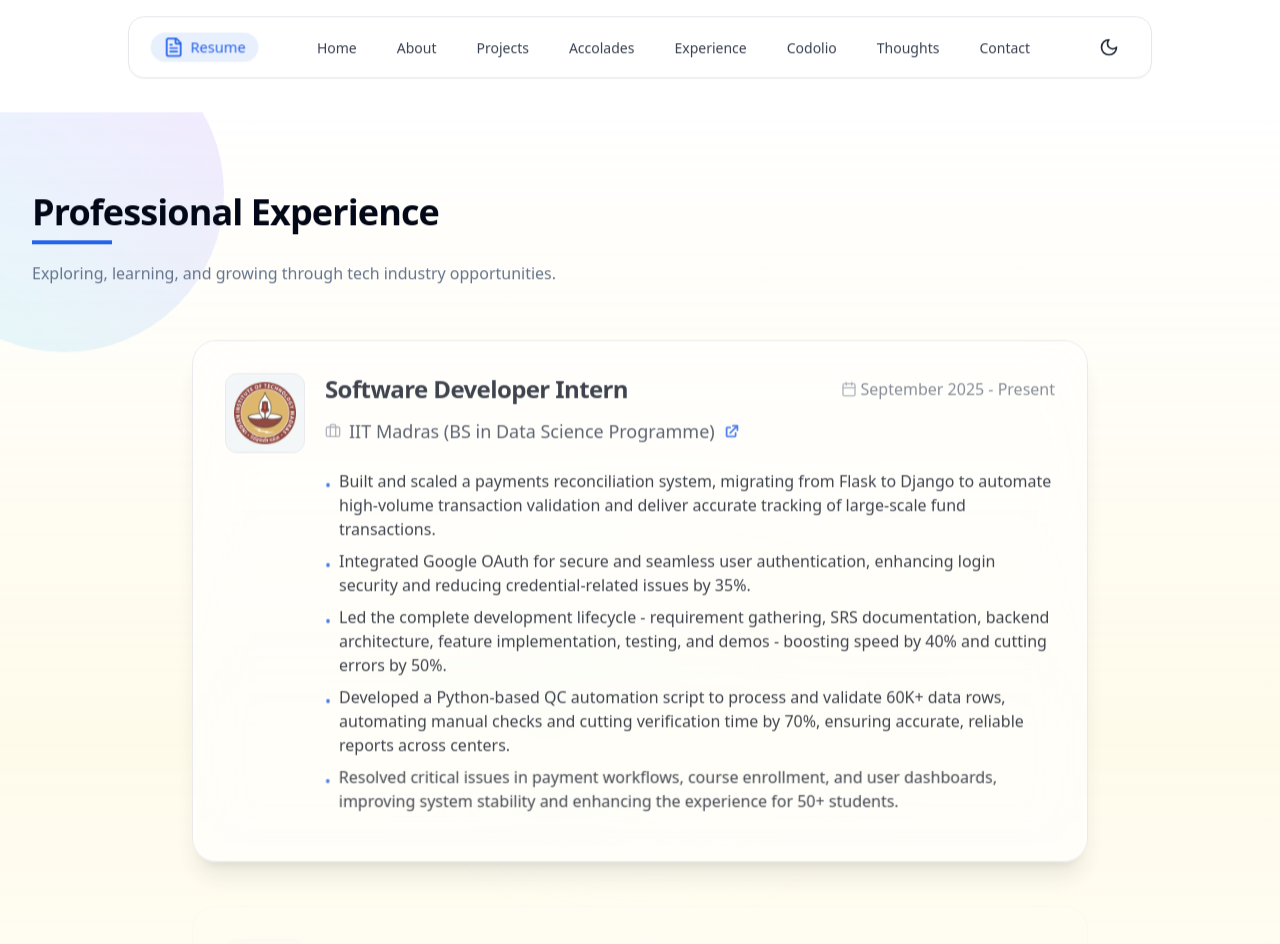
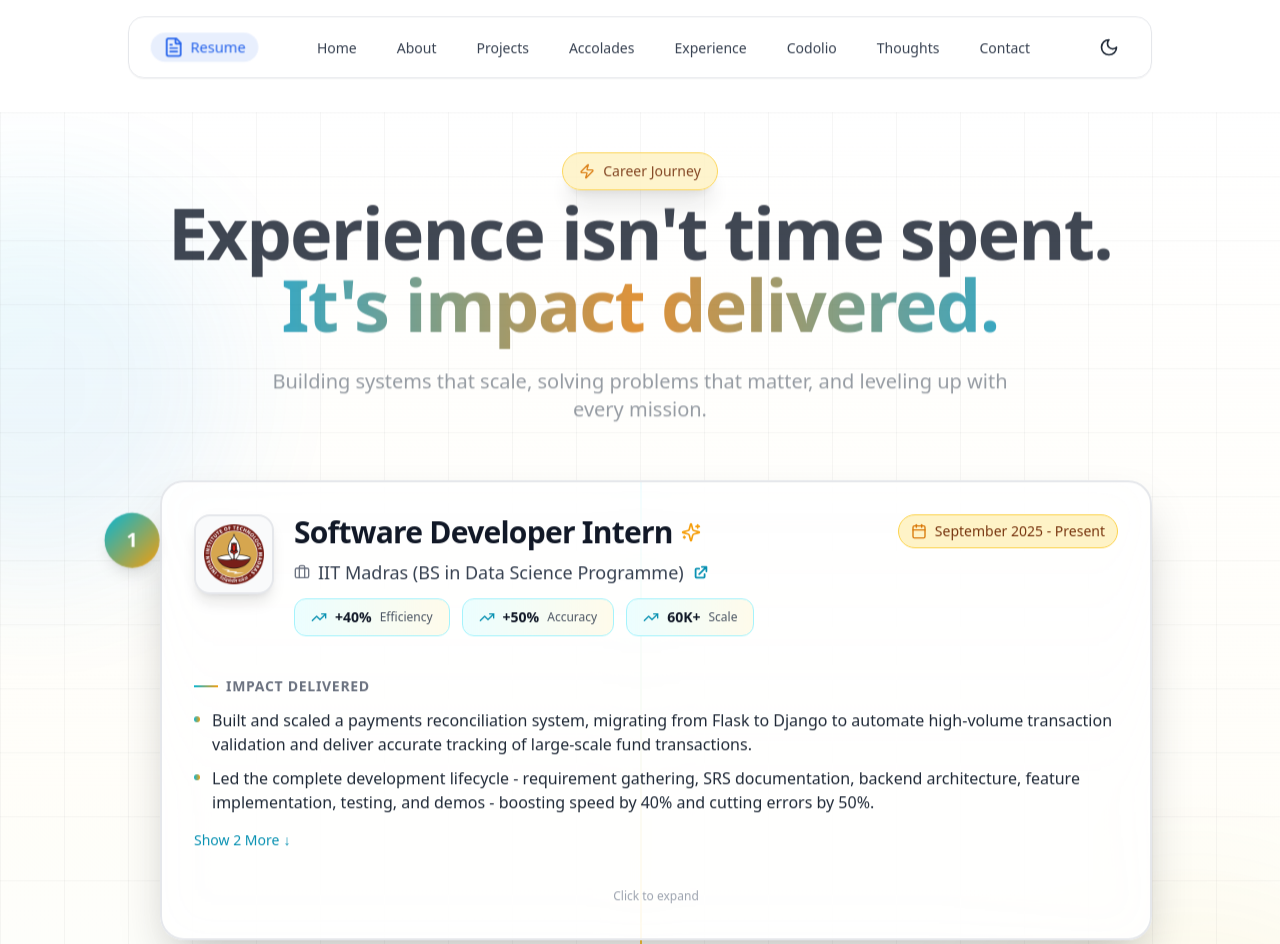
Before and after one commit to Mahadevan2005/Latest_Portfolio, a React (Vite) app: page /experience in a window 1280 px wide. Shown: the top 944 px of the page. Built offline with nearby package versions, Linux system fonts and the light colour scheme.

Commit message:
updated experience section

```diff
--- a/src/components/Experience/ExperienceCard.tsx
+++ b/src/components/Experience/ExperienceCard.tsx
@@ -1,6 +1,7 @@
-import { Briefcase, Calendar } from "lucide-react";
+import { Briefcase, Calendar, TrendingUp, Sparkles } from "lucide-react";
 import { motion } from "framer-motion";
-import { HiExternalLink } from "react-icons/hi"
+import { HiExternalLink } from "react-icons/hi";
+import { useState } from "react";
 
 export interface ExperienceProps {
   id: number;
@@ -10,6 +11,8 @@ export interface ExperienceProps {
   duration: string;
   description: string[];
   website?: string;
+  skills?: string[];
+  metrics?: Record<string, string>;
 }
 
 interface ExperienceCardProps {
@@ -18,21 +21,42 @@ interface ExperienceCardProps {
 }
 
 const ExperienceCard = ({ experience, index }: ExperienceCardProps) => {
+  const [isExpanded, setIsExpanded] = useState(false);
+
   return (
     <motion.div
-      initial={{ opacity: 0, y: 30 }}
-      whileInView={{ opacity: 1, y: 0 }}
+      initial={{ opacity: 0, x: index % 2 === 0 ? -50 : 50 }}
+      whileInView={{ opacity: 1, x: 0 }}
       viewport={{ once: true }}
-      transition={{ duration: 0.6, delay: index * 0.15 }}
-      className="group w-full sm:max-w-4xl mx-auto bg-white/80 dark:bg-gray-900/70 backdrop-blur-xl rounded-3xl border border-gray-200 dark:border-gray-800 shadow-xl hover:shadow-2xl hover:scale-[1.03] transition-all duration-300 p-6 sm:p-8"
+      transition={{ duration: 0.7, delay: index * 0.15 }}
+      className="group relative w-full sm:max-w-5xl mx-auto"
     >
+      {/* Chapter Number Badge */}
+      <motion.div
+        initial={{ scale: 0 }}
+        whileInView={{ scale: 1 }}
+        viewport={{ once: true }}
+        transition={{ duration: 0.5, delay: index * 0.15 + 0.3 }}
+        className="absolute -left-4 sm:-left-6 top-8 w-12 h-12 sm:w-14 sm:h-14 rounded-full bg-gradient-to-br from-cyan-500 to-amber-500 dark:from-cyan-600 dark:to-amber-600 flex items-center justify-center text-white font-bold text-lg sm:text-xl shadow-lg z-10"
+      >
+        {index + 1}
+      </motion.div>
+
+      <motion.div
+        className="bg-white/90 dark:bg-gray-900/90 backdrop-blur-xl rounded-3xl border-2 border-gray-200 dark:border-gray-800 shadow-2xl hover:shadow-3xl transition-all duration-500 p-6 sm:p-8 ml-6 sm:ml-8 cursor-pointer overflow-hidden"
+        whileHover={{ scale: 1.02, borderColor: "rgba(6, 182, 212, 0.5)" }}
+        onClick={() => setIsExpanded(!isExpanded)}
+      >
+      {/* Glowing Border Effect on Hover */}
+      <div className="absolute inset-0 rounded-3xl bg-gradient-to-r from-cyan-500/0 via-amber-500/0 to-cyan-500/0 group-hover:from-cyan-500/20 group-hover:via-amber-500/20 group-hover:to-cyan-500/20 transition-all duration-500 blur-xl" />
+
+      <div className="relative flex flex-col gap-6">
+        {/* Header Section */}
         <div className="flex flex-col sm:flex-row sm:items-start gap-5">
           {/* Logo */}
           <motion.div
-          className="w-20 h-20 rounded-xl overflow-hidden bg-muted flex items-center justify-center border border-gray-200 dark:border-gray-700 flex-shrink-0"
-          initial={{ scale: 0.8, opacity: 0 }}
-          whileInView={{ scale: 1, opacity: 1 }}
-          viewport={{ once: true }}
+            className="w-20 h-20 rounded-2xl overflow-hidden bg-gray-50 dark:bg-gray-800 flex items-center justify-center border-2 border-gray-200 dark:border-gray-700 flex-shrink-0 shadow-lg"
+            whileHover={{ rotate: [0, -5, 5, 0], scale: 1.05 }}
             transition={{ duration: 0.5 }}
           >
             <img
@@ -42,20 +66,16 @@ const ExperienceCard = ({ experience, index }: ExperienceCardProps) => {
             />
           </motion.div>
 
-        {/* Content */}
+          {/* Header Content */}
           <div className="flex-1 flex flex-col">
-          <div className="flex flex-col sm:flex-row sm:items-center justify-between gap-2 mb-3">
-            <h3 className="text-xl sm:text-2xl font-semibold text-gray-900 dark:text-amber-200 group-hover:text-primary transition-colors">
+            <div className="flex flex-col sm:flex-row sm:items-start justify-between gap-3 mb-3">
+              <div>
+                <h3 className="text-xl sm:text-2xl lg:text-3xl font-bold text-gray-900 dark:text-white mb-2 flex items-center gap-2">
                   {experience.role}
+                  <Sparkles className="w-5 h-5 text-amber-500 dark:text-amber-400" />
                 </h3>
-            <div className="flex items-center text-gray-500 dark:text-gray-400 text-sm sm:text-base">
-              <Calendar className="h-4 w-4 mr-1 text-gray-400 dark:text-gray-500" />
-              {experience.duration}
-            </div>
-          </div>
-
-          <div className="flex items-center gap-2 mb-4">
-            <Briefcase className="h-4 w-4 text-gray-400 dark:text-gray-500" />
+                <div className="flex items-center gap-2 flex-wrap">
+                  <Briefcase className="h-4 w-4 text-gray-500 dark:text-gray-400" />
                   <span className="text-gray-700 dark:text-gray-300 font-medium text-base sm:text-lg">
                     {experience.company}
                   </span>
@@ -64,46 +84,127 @@ const ExperienceCard = ({ experience, index }: ExperienceCardProps) => {
                       href={experience.website}
                       target="_blank"
                       rel="noopener noreferrer"
-                className="ml-0 flex items-center text-primary dark:text-amber-300 hover:text-primary/80 transition-colors"
+                      className="flex items-center text-cyan-600 dark:text-cyan-400 hover:text-cyan-700 dark:hover:text-cyan-300 transition-colors"
                       aria-label={`Visit ${experience.company} website`}
+                      onClick={(e) => e.stopPropagation()}
                     >
                       <HiExternalLink size={18} />
                     </a>
                   )}
                 </div>
+              </div>
+              <div className="flex items-center gap-2 px-3 py-1.5 rounded-full bg-amber-100 dark:bg-amber-900/30 border border-amber-300 dark:border-amber-700 flex-shrink-0">
+                <Calendar className="h-4 w-4 text-amber-600 dark:text-amber-400" />
+                <span className="text-sm font-medium text-amber-900 dark:text-amber-200 whitespace-nowrap">
+                  {experience.duration}
+                </span>
+              </div>
+            </div>
 
-          <ul className="space-y-2 mt-2">
-            {experience.description.map((item, i) => (
+            {/* Metrics Display */}
+            {experience.metrics && (
+              <motion.div
+                initial={{ opacity: 0, y: 10 }}
+                whileInView={{ opacity: 1, y: 0 }}
+                viewport={{ once: true }}
+                transition={{ duration: 0.5 }}
+                className="flex flex-wrap gap-3 mb-4"
+              >
+                {Object.entries(experience.metrics).map(([key, value]) => (
+                  <div
+                    key={key}
+                    className="flex items-center gap-2 px-4 py-2 rounded-xl bg-gradient-to-r from-cyan-50 to-amber-50 dark:from-cyan-950/50 dark:to-amber-950/50 border border-cyan-200 dark:border-cyan-800"
+                  >
+                    <TrendingUp className="w-4 h-4 text-cyan-600 dark:text-cyan-400" />
+                    <span className="text-sm font-bold text-gray-900 dark:text-white">
+                      {value}
+                    </span>
+                    <span className="text-xs text-gray-600 dark:text-gray-400 capitalize">
+                      {key}
+                    </span>
+                  </div>
+                ))}
+              </motion.div>
+            )}
+          </div>
+        </div>
+
+        {/* Impact Section */}
+        <div>
+          <h4 className="text-sm font-semibold text-gray-500 dark:text-gray-400 uppercase tracking-wider mb-3 flex items-center gap-2">
+            <span className="w-6 h-0.5 bg-gradient-to-r from-cyan-500 to-amber-500" />
+            Impact Delivered
+          </h4>
+          <ul className="space-y-2.5">
+            {experience.description.slice(0, isExpanded ? undefined : 2).map((item, i) => (
               <motion.li
                 key={i}
-                className="flex items-start gap-2 text-gray-900 dark:text-yellow-100 text-sm sm:text-base"
+                className="flex items-start gap-3 text-gray-800 dark:text-gray-200 text-sm sm:text-base leading-relaxed"
                 initial={{ opacity: 0, x: -10 }}
                 whileInView={{ opacity: 1, x: 0 }}
                 viewport={{ once: true }}
-                transition={{ duration: 0.4, delay: i * 0.1 }}
+                transition={{ duration: 0.4, delay: i * 0.08 }}
               >
-                <span className="text-primary dark:text-amber-200 mt-1">•</span>
+                <span className="w-1.5 h-1.5 rounded-full bg-gradient-to-r from-cyan-500 to-amber-500 mt-2 flex-shrink-0" />
                 <span>{item}</span>
               </motion.li>
             ))}
           </ul>
 
-          {experience.website && (
-            <motion.a
-              href={experience.website}
-              target="_blank"
-              rel="noopener noreferrer"
-              className="mt-4 inline-flex items-center text-primary dark:text-amber-300 hover:underline hover:text-primary/80 text-sm sm:text-base font-medium"
-              initial={{ opacity: 0, y: 10 }}
-              whileInView={{ opacity: 1, y: 0 }}
-              viewport={{ once: true }}
-              transition={{ duration: 0.4, delay: experience.description.length * 0.1 }}
+          {experience.description.length > 2 && (
+            <motion.button
+              onClick={(e) => {
+                e.stopPropagation();
+                setIsExpanded(!isExpanded);
+              }}
+              className="mt-4 text-sm font-medium text-cyan-600 dark:text-cyan-400 hover:text-cyan-700 dark:hover:text-cyan-300 transition-colors flex items-center gap-1"
+              whileHover={{ x: 5 }}
             >
-              {/* Visit Company <ArrowUpRight className="h-4 w-4 ml-1" /> */}
-            </motion.a>
+              {isExpanded ? "Show Less" : `Show ${experience.description.length - 2} More`}
+              <span className={`transform transition-transform ${isExpanded ? "rotate-180" : ""}`}>
+                ↓
+              </span>
+            </motion.button>
           )}
         </div>
+
+        {/* Skills Section - Expanded View */}
+        {isExpanded && experience.skills && (
+          <motion.div
+            initial={{ opacity: 0, height: 0 }}
+            animate={{ opacity: 1, height: "auto" }}
+            exit={{ opacity: 0, height: 0 }}
+            transition={{ duration: 0.3 }}
+            className="border-t border-gray-200 dark:border-gray-800 pt-4"
+          >
+            <h4 className="text-sm font-semibold text-gray-500 dark:text-gray-400 uppercase tracking-wider mb-3 flex items-center gap-2">
+              <span className="w-8 h-0.5 bg-gradient-to-r from-cyan-500 to-amber-500" />
+              Skills Leveled Up
+            </h4>
+            <div className="flex flex-wrap gap-2">
+              {experience.skills.map((skill, i) => (
+                <motion.span
+                  key={i}
+                  initial={{ opacity: 0, scale: 0.8 }}
+                  animate={{ opacity: 1, scale: 1 }}
+                  transition={{ duration: 0.3, delay: i * 0.05 }}
+                  className="px-3 py-1.5 rounded-lg bg-gradient-to-r from-cyan-100 to-amber-100 dark:from-cyan-900/30 dark:to-amber-900/30 border border-cyan-300 dark:border-cyan-700 text-sm font-medium text-gray-900 dark:text-white"
+                >
+                  {skill}
+                </motion.span>
+              ))}
             </div>
+          </motion.div>
+        )}
+
+        {/* Click to Expand Hint */}
+        <div className="text-center pt-2">
+          <span className="text-xs text-gray-400 dark:text-gray-500">
+            {isExpanded ? "Click to collapse" : "Click to expand"}
+          </span>
+        </div>
+      </div>
+      </motion.div>
     </motion.div>
   );
 };
--- a/src/pages/Experience.tsx
+++ b/src/pages/Experience.tsx
@@ -1,6 +1,7 @@
-import SectionHeading from "../components/SectionHeading";
 import ExperienceCard, { ExperienceProps } from "../components/Experience/ExperienceCard";
 import { motion } from "framer-motion";
+import { Zap } from "lucide-react";
+// import { Code2, TrendingUp } from "lucide-react";
 
 const experienceData: ExperienceProps[] = [
   {
@@ -11,12 +12,13 @@ const experienceData: ExperienceProps[] = [
     duration: "September 2025 - Present",
     description: [
       "Built and scaled a payments reconciliation system, migrating from Flask to Django to automate high-volume transaction validation and deliver accurate tracking of large-scale fund transactions.",
-      "Integrated Google OAuth for secure and seamless user authentication, enhancing login security and reducing credential-related issues by 35%.",
       "Led the complete development lifecycle - requirement gathering, SRS documentation, backend architecture, feature implementation, testing, and demos - boosting speed by 40% and cutting errors by 50%.",
       "Developed a Python-based QC automation script to process and validate 60K+ data rows, automating manual checks and cutting verification time by 70%, ensuring accurate, reliable reports across centers.",
       "Resolved critical issues in payment workflows, course enrollment, and user dashboards, improving system stability and enhancing the experience for 50+ students."
     ],
     website: "https://study.iitm.ac.in/ds/",
+    skills: ["Django", "Python", "Flask", "API Development", "Database Design"],
+    metrics: { efficiency: "+40%", accuracy: "+50%", scale: "60K+" }
   },
   {
     id: 2,
@@ -31,53 +33,161 @@ const experienceData: ExperienceProps[] = [
       "Improved code reliability and consistency by conducting thorough reviews and enforcing delivery standards, leading to a measurable drop in post-deployment issues and rework.",
     ],
     website: "https://code.iitm.ac.in/",
+    skills: ["Python", "Flask", "Git", "Automation", "Code Review"],
+    metrics: { timeSaved: "90%", conflicts: "-40%", quality: "High" }
   },
 ];
 
 const Experience = () => {
   return (
-    <section className="min-h-screen py-16 sm:py-20
-        bg-gradient-to-b
-          from-white/80 via-amber-50 to-white/90
-        dark:from-gray-900 dark:via-gray-800 dark:to-gray-950
-        overflow-hidden relative">
+    <section className="min-h-screen bg-gradient-to-b from-white via-amber-50/30 to-cyan-50/30 dark:from-gray-950 dark:via-gray-900 dark:to-gray-950 overflow-hidden relative">
 
-        {/* Background Shapes */}
-        <div className="absolute top-0 left-1/2 transform -translate-x-1/2 w-full max-w-7xl h-full pointer-events-none">
-          {/* Left Top Blob */}
-          <div className="absolute w-80 h-80 bg-gradient-to-tr
-            from-cyan-200 to-purple-300 dark:from-purple-900 dark:to-cyan-700
-            rounded-full filter blur-4xl opacity-30 -top-20 -left-24"></div>
+        {/* Animated Background */}
+        <div className="absolute inset-0 overflow-hidden pointer-events-none">
+          {/* Gradient Orbs */}
+          <motion.div
+            animate={{
+              scale: [1, 1.2, 1],
+              opacity: [0.3, 0.2, 0.3],
+            }}
+            transition={{
+              duration: 8,
+              repeat: Infinity,
+              ease: "easeInOut",
+            }}
+            className="absolute top-20 -left-40 w-96 h-96 bg-gradient-to-br from-cyan-400/30 to-blue-500/30 dark:from-cyan-600/20 dark:to-blue-800/20 rounded-full filter blur-3xl"
+          />
+          <motion.div
+            animate={{
+              scale: [1, 1.3, 1],
+              opacity: [0.2, 0.3, 0.2],
+            }}
+            transition={{
+              duration: 10,
+              repeat: Infinity,
+              ease: "easeInOut",
+              delay: 1,
+            }}
+            className="absolute bottom-20 -right-40 w-[500px] h-[500px] bg-gradient-to-tl from-amber-400/30 to-yellow-500/30 dark:from-amber-600/20 dark:to-yellow-800/20 rounded-full filter blur-3xl"
+          />
 
-          {/* Right Bottom Blob */}
-          <div className="absolute w-96 h-96 bg-gradient-to-br
-            from-pink-200 to-yellow-200 dark:from-yellow-900 dark:to-pink-700
-            rounded-full filter blur-4xl opacity-30 bottom-0 right-0"></div>
-
-          {/* Center Soft Glow */}
-          <div className="absolute w-72 h-72 bg-gradient-to-r from-cyan-100 via-white to-amber-100
-            rounded-full filter blur-3xl opacity-20 top-1/3 left-1/2 -translate-x-1/2"></div>
+          {/* Floating Grid Pattern */}
+          <div className="absolute inset-0 bg-[linear-gradient(to_right,#80808012_1px,transparent_1px),linear-gradient(to_bottom,#80808012_1px,transparent_1px)] bg-[size:64px_64px]" />
         </div>
 
-      <div className="relative z-10 max-w-7xl mx-auto px-4 sm:px-6 lg:px-8 py-0">
-        {/* Section Heading */}
+      <div className="relative z-10 max-w-7xl mx-auto px-4 sm:px-6 lg:px-8">
+
+        {/* Hero Section */}
         <motion.div
-          initial={{ opacity: 0, y: -20 }}
-          whileInView={{ opacity: 1, y: 0 }}
-          viewport={{ once: true }}
-          transition={{ duration: 0.5 }}
+          initial={{ opacity: 0 }}
+          animate={{ opacity: 1 }}
+          transition={{ duration: 1 }}
+          className="relative pt-16 pb-6 sm:pt-20 sm:pb-12 text-center"
         >
-          <SectionHeading
-            title="Professional Experience"
-            subtitle="Exploring, learning, and growing through tech industry opportunities."
-          />
+          {/* Badge */}
+          <div className="absolute inset-x-0 top-6 md:top-8 lg:top-10 flex justify-center z-50">
+              <motion.div
+                initial={{ opacity: 0, y: 20 }}
+                animate={{ opacity: 1, y: 0 }}
+                transition={{ duration: 0.6 }}
+                className="inline-flex items-center gap-2 px-4 py-2 rounded-full
+                  bg-amber-100/95 dark:bg-amber-900/40
+                  border border-amber-300 dark:border-amber-700 shadow-xl"
+              >
+                <Zap className="w-4 h-4 text-amber-600 dark:text-amber-400" />
+                <span className="text-sm font-medium text-amber-900 dark:text-amber-200">
+                  Career Journey
+                </span>
+              </motion.div>
+            </div>
+
+          {/* Main Headline */}
+          <motion.h1
+            initial={{ opacity: 0, y: 30 }}
+            animate={{ opacity: 1, y: 0 }}
+            transition={{ duration: 0.8, delay: 0.2 }}
+            className="text-4xl sm:text-5xl lg:text-7xl font-bold text-gray-900 dark:text-white mb-6 leading-tight"
+          >
+            Experience isn't time spent.
+            <br />
+            <span className="bg-gradient-to-r from-cyan-600 via-amber-600 to-cyan-600 dark:from-cyan-400 dark:via-amber-400 dark:to-cyan-400 bg-clip-text text-transparent">
+              It's impact delivered.
+            </span>
+          </motion.h1>
+
+          {/* Subheading */}
+          <motion.p
+            initial={{ opacity: 0, y: 20 }}
+            animate={{ opacity: 1, y: 0 }}
+            transition={{ duration: 0.8, delay: 0.4 }}
+            className="text-lg sm:text-xl text-gray-600 dark:text-gray-300 max-w-3xl mx-auto leading-relaxed"
+          >
+            Building systems that scale, solving problems that matter, and leveling up with every mission.
+          </motion.p>
+
+          {/* Stats Row */}
+          {/* <motion.div
+            initial={{ opacity: 0, y: 20 }}
+            animate={{ opacity: 1, y: 0 }}
+            transition={{ duration: 0.8, delay: 0.6 }}
+            className="flex flex-wrap justify-center gap-6 sm:gap-12 mt-12"
+          >
+            <div className="flex flex-col items-center">
+              <div className="flex items-center gap-2 text-3xl sm:text-4xl font-bold text-gray-900 dark:text-white">
+                <Code2 className="w-8 h-8 text-cyan-600 dark:text-cyan-400" />
+                2+
+              </div>
+              <div className="text-sm sm:text-base text-gray-600 dark:text-gray-400 mt-1">
+                Organizations
+              </div>
+            </div>
+            <div className="flex flex-col items-center">
+              <div className="flex items-center gap-2 text-3xl sm:text-4xl font-bold text-gray-900 dark:text-white">
+                <TrendingUp className="w-8 h-8 text-amber-600 dark:text-amber-400" />
+                90%
+              </div>
+              <div className="text-sm sm:text-base text-gray-600 dark:text-gray-400 mt-1">
+                Time Optimized
+              </div>
+            </div>
+            <div className="flex flex-col items-center">
+              <div className="flex items-center gap-2 text-3xl sm:text-4xl font-bold text-gray-900 dark:text-white">
+                <Zap className="w-8 h-8 text-cyan-600 dark:text-cyan-400" />
+                60K+
+              </div>
+              <div className="text-sm sm:text-base text-gray-600 dark:text-gray-400 mt-1">
+                Records Processed
+              </div>
+            </div>
+          </motion.div> */}
         </motion.div>
 
-        {/* Experience Cards */}
-        <div className="mt-12 space-y-6">
-          {experienceData.map((exp, idx) => (
-            <ExperienceCard key={exp.id} experience={exp} index={idx} />
-          ))}
+        {/* Journey Timeline Connector (moved inside cards wrapper so it spans only cards area) */}
+
+        {/* Experience Cards - Chapters */}
+        <div className="pb-12 -mt-8 relative">
+          {/* Connector runs from top of first card to bottom of last card */}
+          <motion.div
+            initial={{ scaleY: 0 }}
+            whileInView={{ scaleY: 1 }}
+            viewport={{ once: true }}
+            transition={{ duration: 0.9, delay: 0.15 }}
+            className="hidden lg:block absolute left-1/2 top-0 bottom-0 w-[2px] bg-gradient-to-b from-cyan-400 via-amber-400 to-transparent dark:from-cyan-600 dark:via-amber-600 origin-top z-0"
+          />
+          <motion.div
+            initial={{ opacity: 0, y: 20 }}
+            whileInView={{ opacity: 1, y: 0 }}
+            viewport={{ once: true }}
+            transition={{ duration: 0.6 }}
+            className="text-center mb-12"
+          >
+          </motion.div>
+
+          <div className="space-y-6 sm:space-y-10">
+            {experienceData.map((exp, idx) => (
+              <ExperienceCard key={exp.id} experience={exp} index={idx} />
+            ))}
+          </div>
         </div>
       </div>
     </section>
```
Lines whose indentation alone changed are shown as unchanged.
